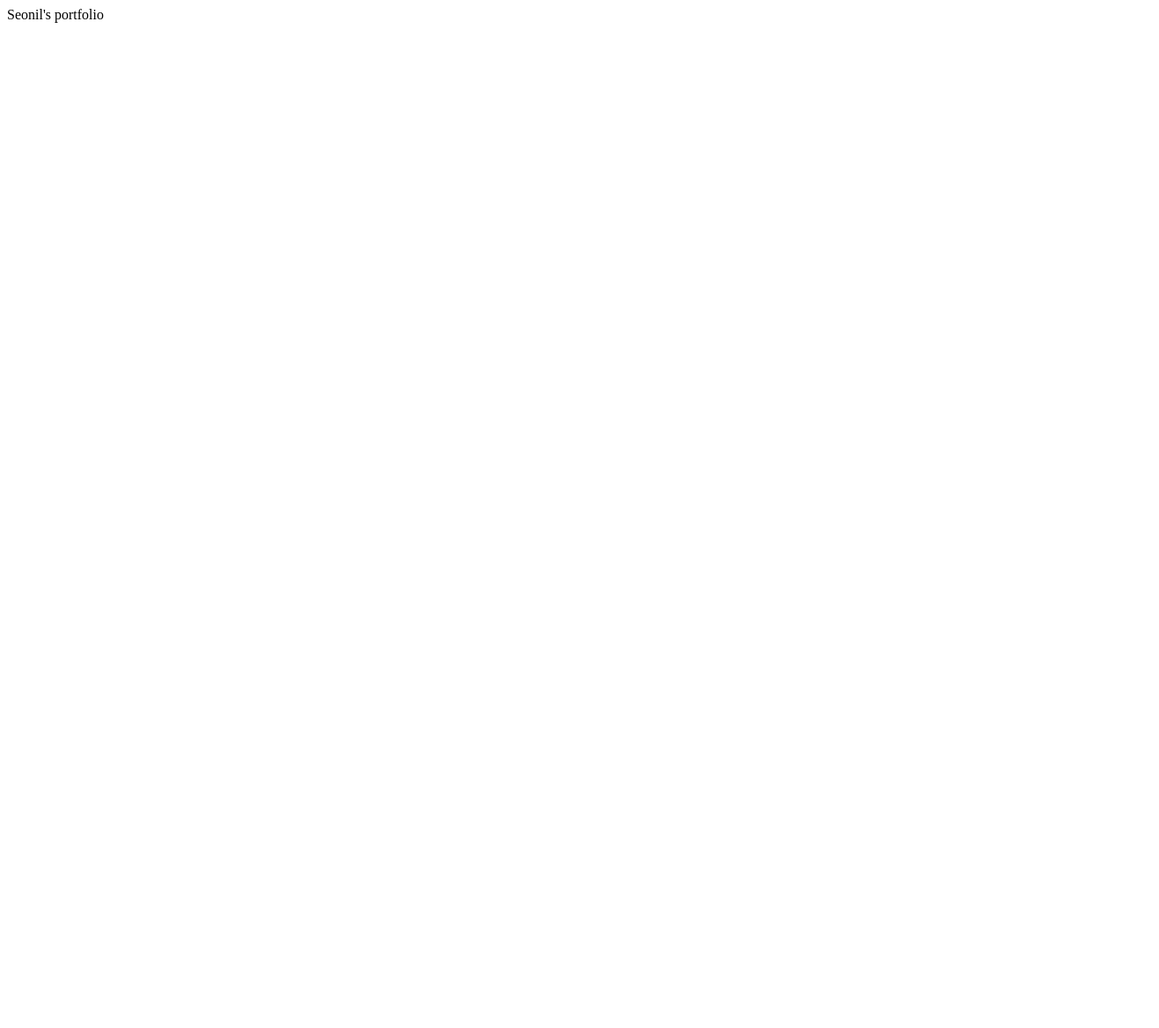
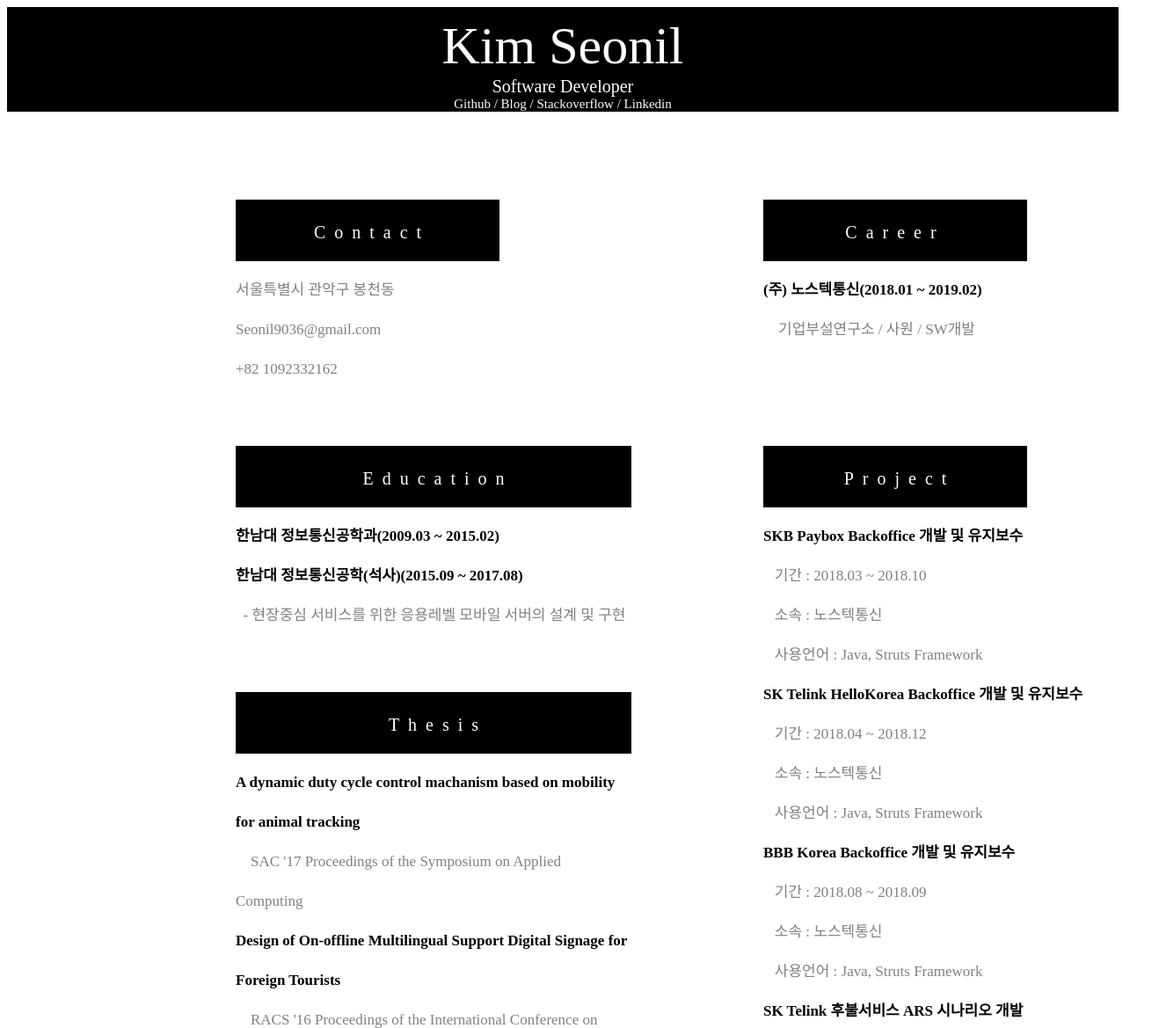
Before and after one commit to Seonil9036/Seonil9036.github.io, a plain HTML site: page index.html in a window 1280 px wide. Shown: the top 1169 px of the page at 88% size, 1318 px wide, since content can reach past the window. Before the commit the page ends 800 px from the top, so only its background shows below. Drawn offline with Linux system fonts and the light colour scheme.

Commit message:
20190227 - Prototype Upload

```diff
--- a/index.html
+++ b/index.html
@@ -1,15 +1,74 @@
 <!DOCTYPE html>
 <html lang="ko">
-<head>
-    <meta charset="utf-8">
-    <title>Seonil's portfolio</title>
-</head>
-
-<body>
-  Seonil's portfolio
-  <header></header>
-  <nav></nav>
-  <article></article>
-  <footer></footer>
-</body>
+    <head>
+        <meta charset="utf-8">
+        <meta http-equiv="X-UA-Compatible" content="IE=edge, chrome=1">
+        <meta name="viewport" content="width=device-width, initial-scale=1.0">
+        <link rel="stylesheet" type="text/css" href="main.css">
+        <title>김선일(Kim Seon il)</title>
+    </head>
+    <body>
+        <div id="header">
+            <p id="name">Kim Seonil</p>
+            <p id="job">Software Developer</p>
+            <p id="link"><a href="https://github.com/Seonil9036?tab=repositories">Github</a> /
+                         <a href="https://kimsnote.tistory.com/">Blog</a> /
+                         <a href="https://stackoverflow.com/users/6708032/seonil-kim?tab=profile">Stackoverflow</a> /
+                         <a href="https://www.linkedin.com/in/seonil9036/">Linkedin</a>
+            </p>
+        </div>
+        <div id="content">
+            <div id="profile_title">C&nbsp;&nbsp;o&nbsp;&nbsp;n&nbsp;&nbsp;t&nbsp;&nbsp;a&nbsp;&nbsp;c&nbsp;&nbsp;t</div>
+            <div id="profile_content">
+                <p>서울특별시 관악구 봉천동</p>
+                <p>Seonil9036@gmail.com</p>
+                <p>+82 1092332162</p>
+            </div>
+            <div id="career_title">C&nbsp;&nbsp;a&nbsp;&nbsp;r&nbsp;&nbsp;e&nbsp;&nbsp;e&nbsp;&nbsp;r&nbsp;&nbsp;</div>
+            <div id="career_content">
+                <p><b>(주) 노스텍통신(2018.01 ~ 2019.02)</b></p>
+                <p style="color:gray;">&nbsp;&nbsp;&nbsp;&nbsp;기업부설연구소 / 사원 / SW개발</p>
+            </div>
+            <div id="education_title">E&nbsp;&nbsp;d&nbsp;&nbsp;u&nbsp;&nbsp;c&nbsp;&nbsp;a&nbsp;&nbsp;t&nbsp;&nbsp;i&nbsp;&nbsp;o
+            &nbsp;n</div>
+            <div id="education_content">
+                <p><b>한남대 정보통신공학과(2009.03 ~ 2015.02)</b></p>
+                <p><b>한남대 정보통신공학(석사)(2015.09 ~ 2017.08)</b></p>
+                <p style="color:gray;"> &nbsp;&nbsp;- 현장중심 서비스를 위한 응용레벨 모바일 서버의 설계 및 구현</p>
+            </div>
+            <div id="project_title">P&nbsp;&nbsp;r&nbsp;&nbsp;o&nbsp;&nbsp;j&nbsp;&nbsp;e&nbsp;&nbsp;c&nbsp;&nbsp;t</div>
+            <div id="project_content">
+                <p><b>SKB Paybox Backoffice 개발 및 유지보수</b></p>
+                <p style="color: gray;">&nbsp;&nbsp;&nbsp;기간 : 2018.03 ~ 2018.10</p>
+                <p style="color: gray;">&nbsp;&nbsp;&nbsp;소속 : 노스텍통신</p>
+                <p style="color: gray;">&nbsp;&nbsp;&nbsp;사용언어 : Java, Struts Framework</p>
+                <p><b>SK Telink HelloKorea Backoffice 개발 및 유지보수</b></p>
+                <p style="color: gray;">&nbsp;&nbsp;&nbsp;기간 : 2018.04 ~ 2018.12</p>
+                <p style="color: gray;">&nbsp;&nbsp;&nbsp;소속 : 노스텍통신</p>
+                <p style="color: gray;">&nbsp;&nbsp;&nbsp;사용언어 : Java, Struts Framework</p>
+                <p><b>BBB Korea Backoffice 개발 및 유지보수</b></p>
+                <p style="color: gray;">&nbsp;&nbsp;&nbsp;기간 : 2018.08 ~ 2018.09</p>
+                <p style="color: gray;">&nbsp;&nbsp;&nbsp;소속 : 노스텍통신</p>
+                <p style="color: gray;">&nbsp;&nbsp;&nbsp;사용언어 : Java, Struts Framework</p>
+                <p><b>SK Telink 후불서비스 ARS 시나리오 개발</b></p>
+                <p style="color: gray;">&nbsp;&nbsp;&nbsp;기간 : 2018.08 ~ 2019.02</p>
+                <p style="color: gray;">&nbsp;&nbsp;&nbsp;소속 : 노스텍통신</p>
+                <p style="color: gray;">&nbsp;&nbsp;&nbsp;사용언어 : Linux C</p>
+            </div>
+            <div id="thesis_title">T&nbsp;&nbsp;h&nbsp;&nbsp;e&nbsp;&nbsp;s&nbsp;&nbsp;i&nbsp;&nbsp;s</div>
+            <div id="thesis_content">
+                <p><b>A dynamic duty cycle control machanism based on mobility for animal tracking</b></p>
+                <p style="color: gray;">&emsp;SAC '17 Proceedings of the Symposium on Applied Computing</p>
+                <p><b>Design of On-offline Multilingual Support Digital Signage for Foreign Tourists</b></p>
+                <p style="color: gray;">&emsp;RACS '16 Proceedings of the International Conference on Research in Adaptive and Convergent Systems</p>
+            </div>
+            <div id="certification_title">C&nbsp;&nbsp;e&nbsp;&nbsp;r&nbsp;&nbsp;t&nbsp;&nbsp;i&nbsp;&nbsp;f&nbsp;&nbsp;i&nbsp;&nbsp;c&nbsp;&nbsp;a&nbsp;&nbsp;t&nbsp;&nbsp;i&nbsp;&nbsp;o&nbsp;&nbsp;n</div>
+            <div id="certification_content">
+                <p><b>정보처리기사</b></p>
+                <p style="color: gray;">&emsp;한국산업인력공단 / 2015.07.31</p>
+            </div>
+            <div id="skill_title">S&nbsp;&nbsp;k&nbsp;&nbsp;i&nbsp;&nbsp;l&nbsp;&nbsp;l</div>
+            <div id="skill_content"></div>
+        </div>
+    </body>
 </html>
--- /dev/null
+++ b/main.css
@@ -0,0 +1,191 @@
+p{
+    margin-top: 0px;
+    margin-bottom: 0px;
+}
+
+a:link{
+    color: white;
+    text-decoration: none;
+}
+
+a:visited{
+    color: white;
+    text-decoration: none;
+}
+
+a:active{
+    color: white;
+    text-decoration: none;
+}
+
+a:hover{
+    color: white;
+    text-decoration: none;
+}
+
+body{
+    overflow: scroll;
+}
+
+#header {
+    background-color: black;
+}
+
+#name{
+    color: white;
+    text-align: center;
+    font-size: 60px;
+    padding-top: 10px;
+}
+
+#job{
+    color: white;
+    text-align: center;
+    font-size: 20px;
+}
+
+#link{
+    color: white;
+    text-align: center;
+    font-size: 15px;
+}
+
+table{
+    width: 100%;
+    height: auto;
+    background-color: aqua;
+}
+
+#content{
+    width: 100%;
+}
+
+#profile{
+    width: 100%;
+    height: 200px;
+}
+
+#profile_title{
+    color: white;
+    font-size: 20px;
+    text-align: center;
+    background-color: black;
+    width: 300px;
+    height: 70px;
+    line-height: 75px;
+    margin: 100px 0px 0px 260px;
+}
+
+#profile_content{
+    color: gray;
+    font-size: 17px;
+    text-align: left;
+    width: 300px;
+    height: 70px;
+    line-height: 45px;
+    margin: 10px 0px 0px 260px;
+}
+
+#career_title{
+    color: white;
+    font-size: 20px;
+    text-align: center;
+    background-color: black;
+    width: 300px;
+    height: 70px;
+    line-height: 75px;
+    margin: -150px 0px 0px 860px;
+}
+
+#career_content{
+    font-size: 17px;
+    text-align: left;
+    width: 300px;
+    height: 70px;
+    line-height: 45px;
+    margin: 10px 0px 0px 860px;
+}
+
+#education_title{
+    color: white;
+    font-size: 20px;
+    text-align: center;
+    background-color: black;
+    width: 450px;
+    height: 70px;
+    line-height: 75px;
+    margin: 130px 0px 0px 260px;
+}
+
+#education_content{
+    font-size: 17px;
+    text-align: left;
+    width: 450px;
+    height: 70px;
+    line-height: 45px;
+    margin: 10px 0px 0px 260px;
+}
+
+#project_title{
+    color: white;
+    font-size: 20px;
+    text-align: center;
+    background-color: black;
+    width: 300px;
+    height: 70px;
+    line-height: 75px;
+    margin: -150px 0px 0px 860px;
+}
+
+#project_content{
+    font-size: 17px;
+    text-align: left;
+    width: 450px;
+    height: 70px;
+    line-height: 45px;
+    margin: 10px 0px 0px 860px;
+}
+
+#thesis_title{
+    color: white;
+    font-size: 20px;
+    text-align: center;
+    background-color: black;
+    width: 450px;
+    height: 70px;
+    line-height: 75px;
+    margin: 130px 0px 0px 260px;
+}
+
+#thesis_content{
+    font-size: 17px;
+    text-align: left;
+    width: 450px;
+    height: 70px;
+    line-height: 45px;
+    margin: 10px 0px 0px 260px;
+}
+
+#certification_title{
+    color: white;
+    font-size: 20px;
+    text-align: center;
+    background-color: black;
+    width: 450px;
+    height: 70px;
+    line-height: 75px;
+    margin: 350px 0px 0px 260px;
+}
+
+#certification_content{
+    font-size: 17px;
+    text-align: left;
+    width: 450px;
+    height: 70px;
+    line-height: 45px;
+    margin: 10px 0px 0px 260px;
+}
+
+#tr_blank{
+    background-color: white;
+}
```
